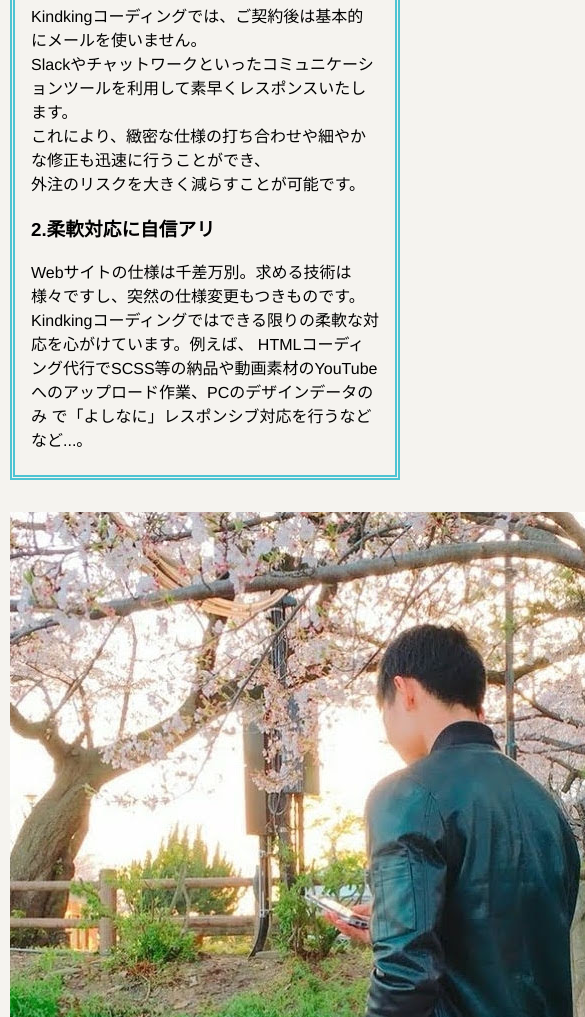
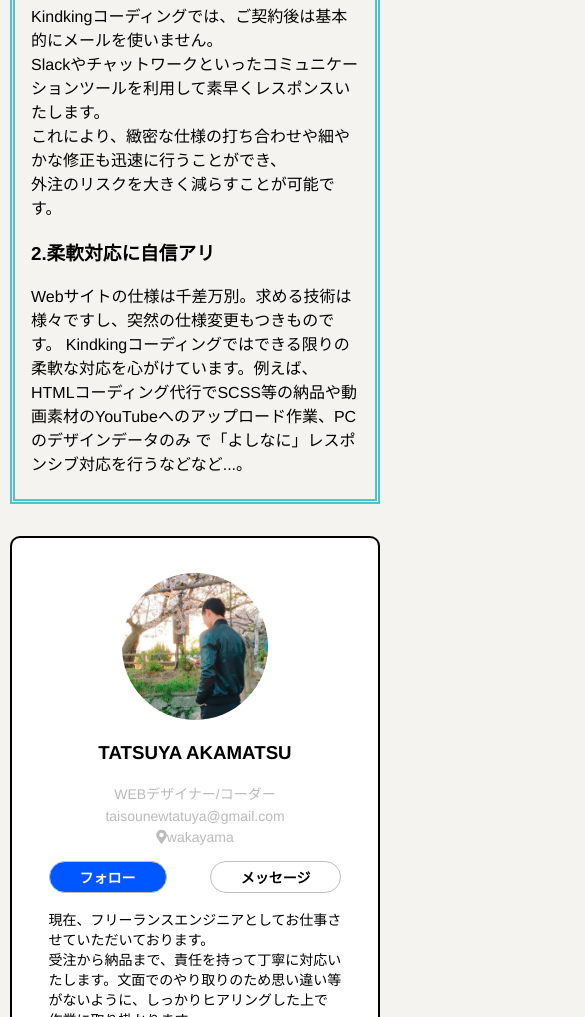
Before and after one commit to ThekindKing/HPmake, a plain HTML site: page index.html in a window 390 px wide. Shown: the part 983-2000 px from the top of the page, 585 px wide, since content can reach past the window. Drawn offline with Linux system fonts and the light colour scheme; files whose address does not match are found by name.

Commit message:
Update styles.css

```diff
--- a/styles.css
+++ b/styles.css
@@ -99,7 +99,7 @@ header h4{
 .top{
   width: 100%;
   height: 200px;
-  background-image: url("top 2.png");
+  background-image: url("img/top 2.png");
   background-size:cover;
   padding-bottom: 50px;
 }
@@ -304,6 +304,9 @@ width: 60%;
   padding-bottom: 5px;
   border-bottom: 1px solid #fff;
 }
+.resuponsibu{
+  display: none;
+}
 /* レスポンシブ対応 */
 /* スマホ */
 @media (max-width: 670px) {
@@ -330,4 +333,90 @@ width: 60%;
  .Contents-top a{
    margin-right: 0px;
  }
+ .top2 h1{
+   text-align:center;
+ }
+ .top2 h1 span{
+   display: block;
+ }
+ .smail{
+   display: none;
+ }
+ .resuponsibu{
+   display:block;
+ }
+ /* .fa-grin-squint{
+   text-indent:100%;
+	 white-space:nowrap;
+	 overflow:hidden;
+ } */
+ .Contents{
+   width: 100%;
+ }
+ .resuponsibu{
+   /* width: 100%; */
+   height: 670px;
+   border: 2px solid #000000;
+   border-radius:10px;
+   /* margin: -70px 0px 0px 70px; */
+   text-align: center;
+   background-color: #fff;
+ }
+ .resuponsibu img{
+   margin-top: 35px;
+   width: 40%;
+   border-radius:50%;
+ }
+ .resuponsibu p{
+   margin: 5px 0px;
+   color: #BBBBBB;
+   font-size: 14px;
+ }
+ .resuponsibu a{
+   text-decoration: none;
+ }
+ .resuponsibu1{
+   margin: 10px 0px;
+   width: 80%;
+   margin: 0 auto;
+ }
+ .resuponsibu1 ul{
+   list-style: none;
+   display: flex;
+   /* flex-direction：row; */
+   justify-content:space-between;
+   padding-left: 0px;
+ }
+ .resuponsibu1 li{
+   border-radius:20px;
+   padding: 5px 30px;
+   border: 1px solid #C0C0C0;
+   cursor: pointer;
+   font-size: 14px;
+  font-weight: 600;
+ }
+ .blue {
+   background-color: #0057ff;
+   color: #fff;
+ }
+ .blue a{
+   color: #fff;
+ }
+ .white a{
+   color: #000000;
+ }
+ .PR {
+   text-align:left;
+   margin:0 auto;
+   width: 80%;
+ }
+ .PR p{
+   color:#000000;
+
+ }
+ .display{
+   display: flex;
+   flex-direction：row;
+ }
+
 }
```
